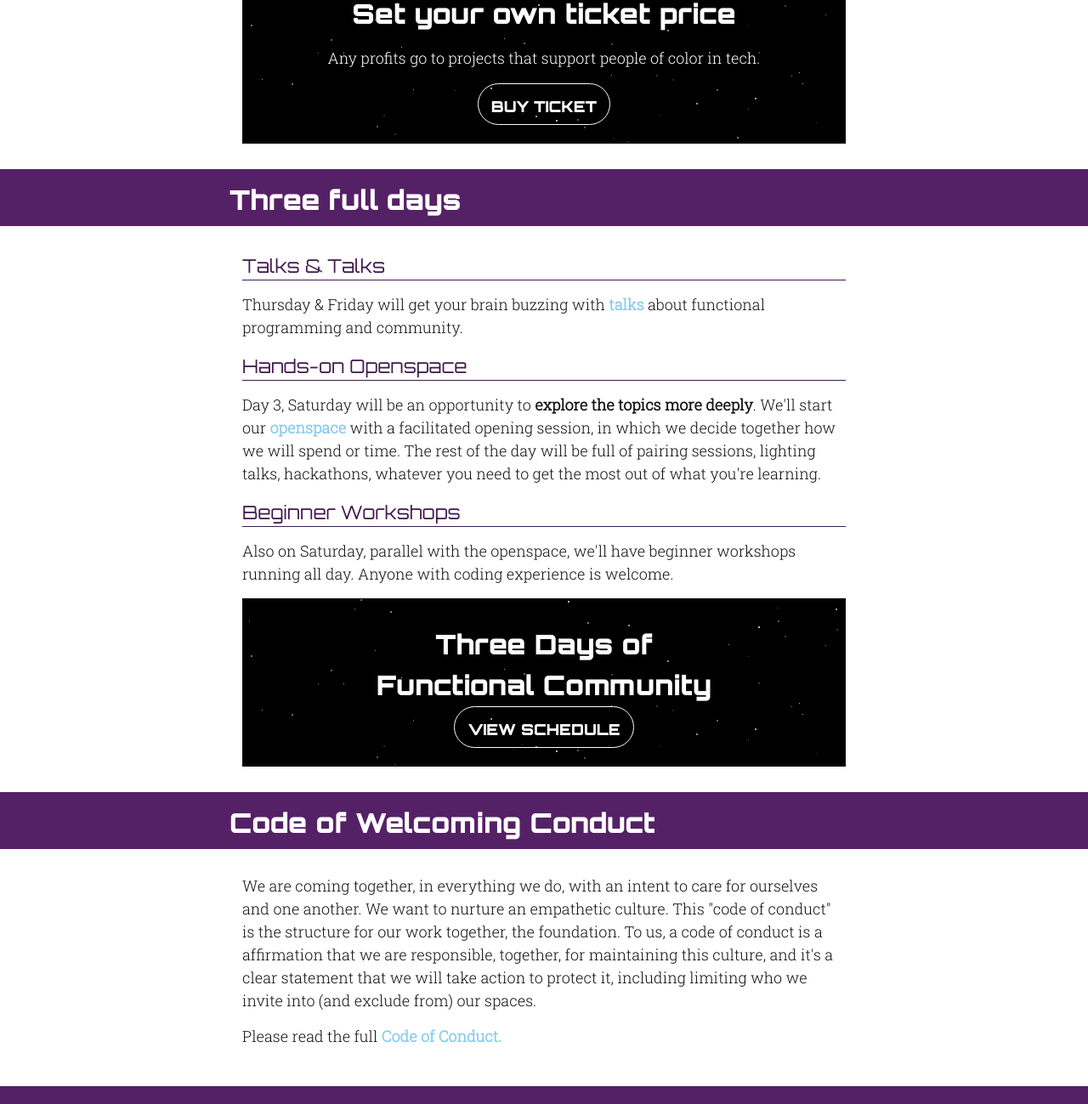
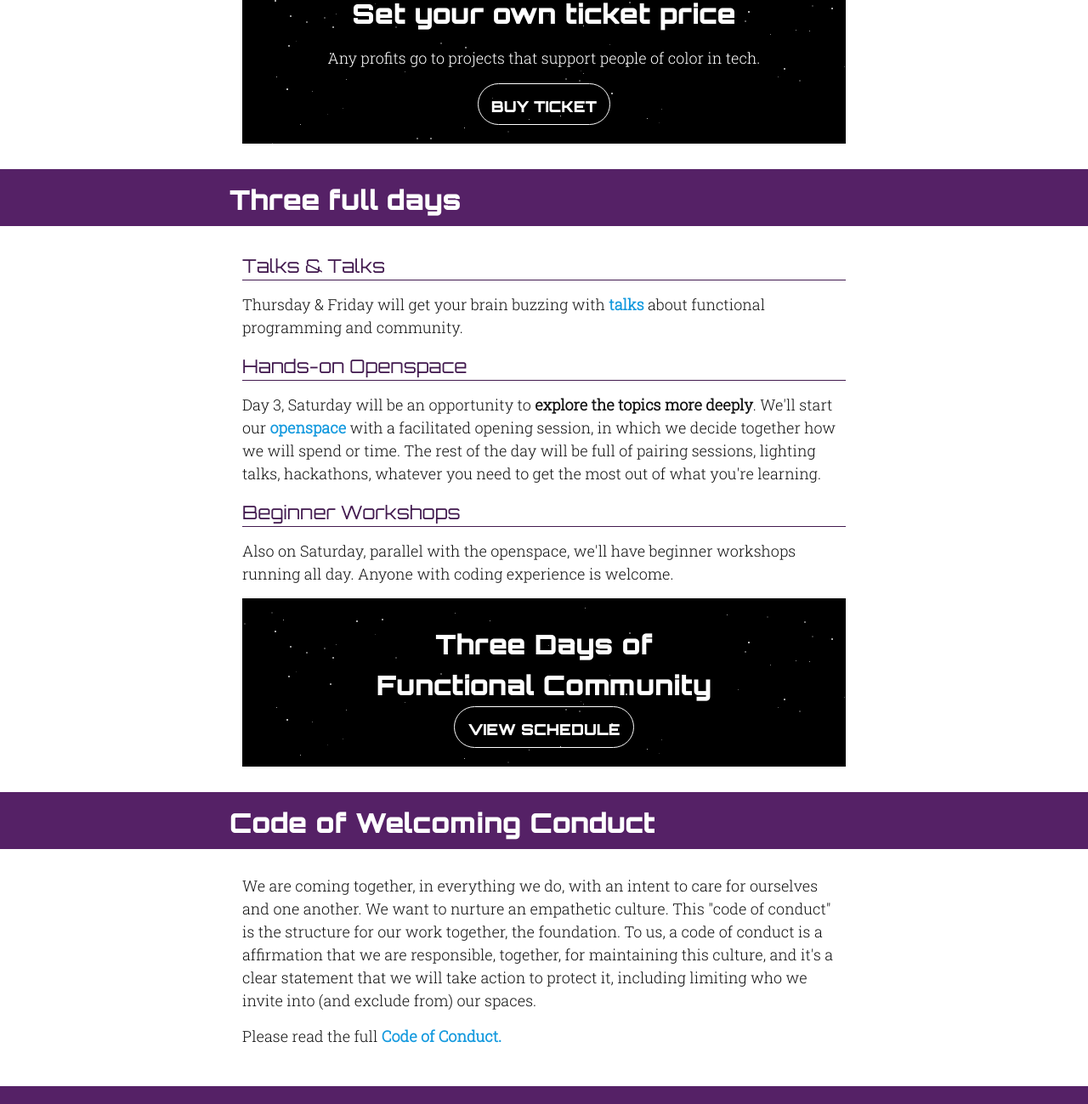
Before and after one commit to maitria/moonconf.org, a Jekyll site: the page built from index.html, in a window 1280 px wide. Shown: the part 645-1944 px from the top of the page at 85% size. Built offline with Jekyll 4.4.1, drawn with Linux system fonts in a browser that asks for light colours; grey boxes are pictures that could not be loaded.

Commit message:
Make links dark so you can see them.

```diff
--- a/_sass/_base.scss
+++ b/_sass/_base.scss
@@ -84,7 +84,7 @@ h3 {
 }
 
 a {
-  color: rgba($brand-color-blue, 0.50);
+  color: rgba($brand-color-blue, 1.0);
   font-weight: bold;
   text-decoration: none;
   transition: all 300ms ease;
```
